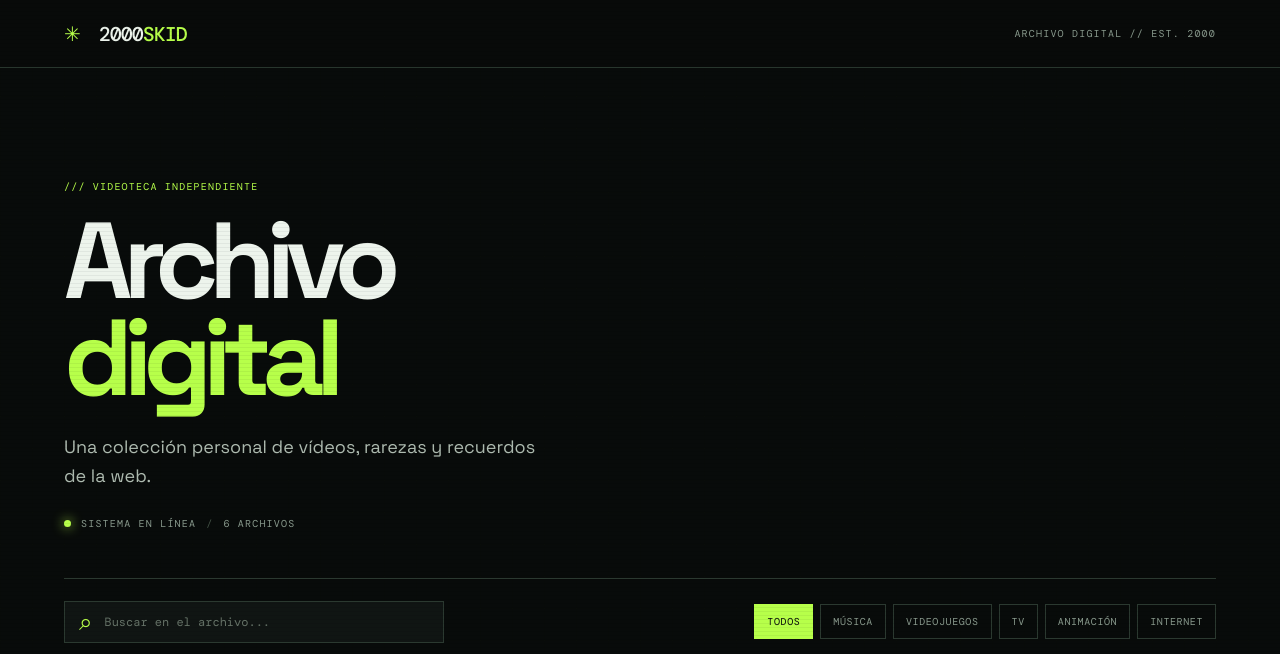
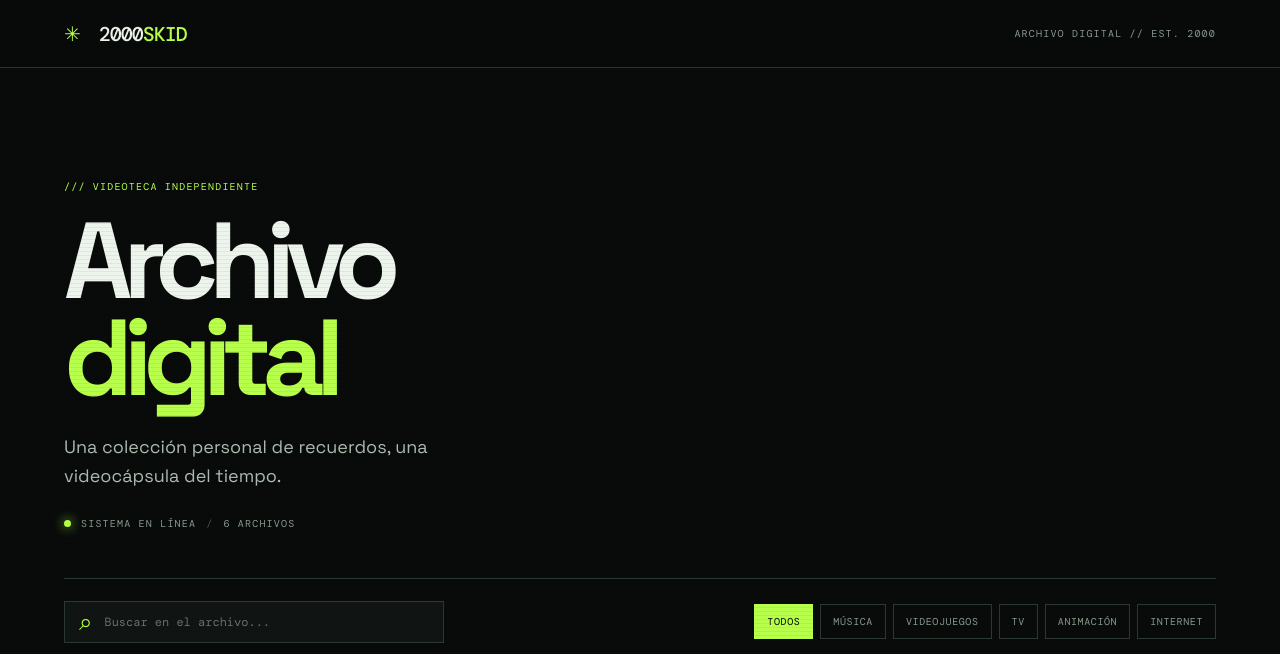
Before and after one commit to IvanCast21/portfolio, a plain HTML site: page index_con_js.html in a window 1280 px wide. Shown: the top 654 px of the page. Drawn offline with nearby package versions, Linux system fonts and the light colour scheme.

Commit message:
Update index_con_js.html

```diff
--- a/index_con_js.html
+++ b/index_con_js.html
@@ -372,7 +372,7 @@ footer {
     <p class="eyebrow">/// VIDEOTECA INDEPENDIENTE</p>
     <h1>Archivo<br><span>digital</span></h1>
     <p class="intro">
-      Una colección personal de vídeos, rarezas y recuerdos de la web.
+      Una colección personal de recuerdos, una videocápsula del tiempo.
     </p>
     <div class="status-line">
       <span class="pulse"></span> SISTEMA EN LÍNEA
```
